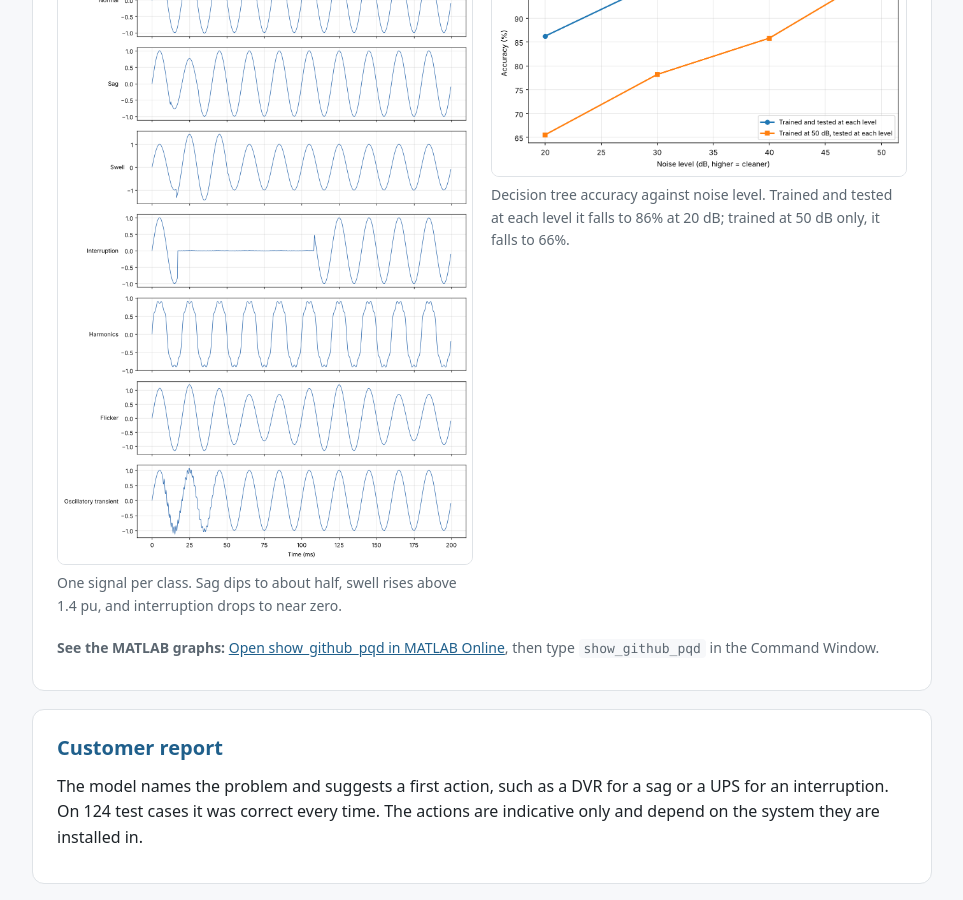
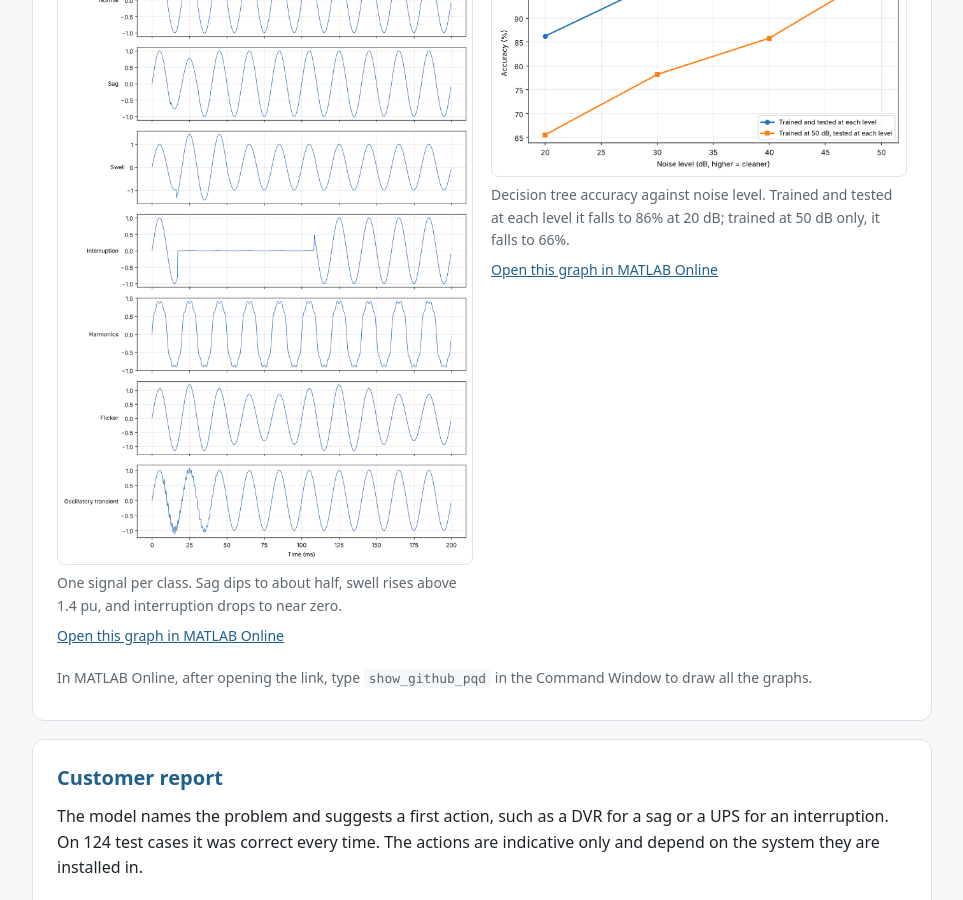
Before and after one commit to SumaAcharya/SumaAcharya.github.io, a Jekyll site: the page pq-classification/index.html, which Jekyll copies as it is, in a window 1280 px wide and 900 px high, scrolled down 1350 px. Shown: the whole window, without its empty margins (158-1121 px from the left). Built offline with Jekyll 4.4.1, drawn with Linux system fonts in a browser that asks for light colours.

Commit message:
Webpage: MATLAB Online link under each voltage graph
Co-Authored-By: Claude Haiku 5.5 <noreply@anthropic.com>
Claude-Session: https://claude.ai/code/session_01XgHpHjcXs9ZsT4pXBJ5wU2

```diff
--- a/pq-classification/index.html
+++ b/pq-classification/index.html
@@ -98,13 +98,15 @@ a { color: var(--accent); }
     <figure style="margin:0">
       <img class="fig" src="figures/1_voltage_waveforms.png" alt="Voltage waveform for each of the seven classes over 0.2 seconds">
       <figcaption class="note">One signal per class. Sag dips to about half, swell rises above 1.4 pu, and interruption drops to near zero.</figcaption>
+      <p class="note" style="margin-top:6px"><a href="https://matlab.mathworks.com/open/github/v1?repo=SumaAcharya/MinorProject&amp;file=show_github_pqd.m" target="_blank" rel="noopener">Open this graph in MATLAB Online</a></p>
     </figure>
     <figure style="margin:0">
       <img class="fig" src="figures/4_noise_robustness.png" alt="Accuracy against noise level for two training choices">
       <figcaption class="note">Decision tree accuracy against noise level. Trained and tested at each level it falls to 86% at 20 dB; trained at 50 dB only, it falls to 66%.</figcaption>
+      <p class="note" style="margin-top:6px"><a href="https://matlab.mathworks.com/open/github/v1?repo=SumaAcharya/MinorProject&amp;file=show_github_pqd.m" target="_blank" rel="noopener">Open this graph in MATLAB Online</a></p>
     </figure>
   </div>
-  <p class="note" style="margin-top:12px"><b>See the MATLAB graphs:</b> <a href="https://matlab.mathworks.com/open/github/v1?repo=SumaAcharya/MinorProject&amp;file=show_github_pqd.m" target="_blank" rel="noopener">Open show_github_pqd in MATLAB Online</a>, then type <code>show_github_pqd</code> in the Command Window.</p>
+  <p class="note" style="margin-top:12px">In MATLAB Online, after opening the link, type <code>show_github_pqd</code> in the Command Window to draw all the graphs.</p>
 </section>
 
 <section>
```
